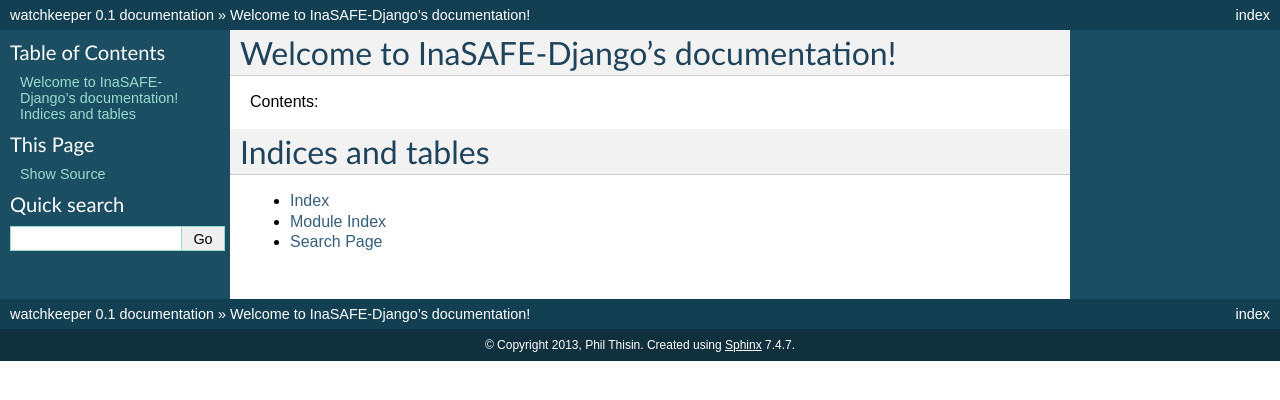
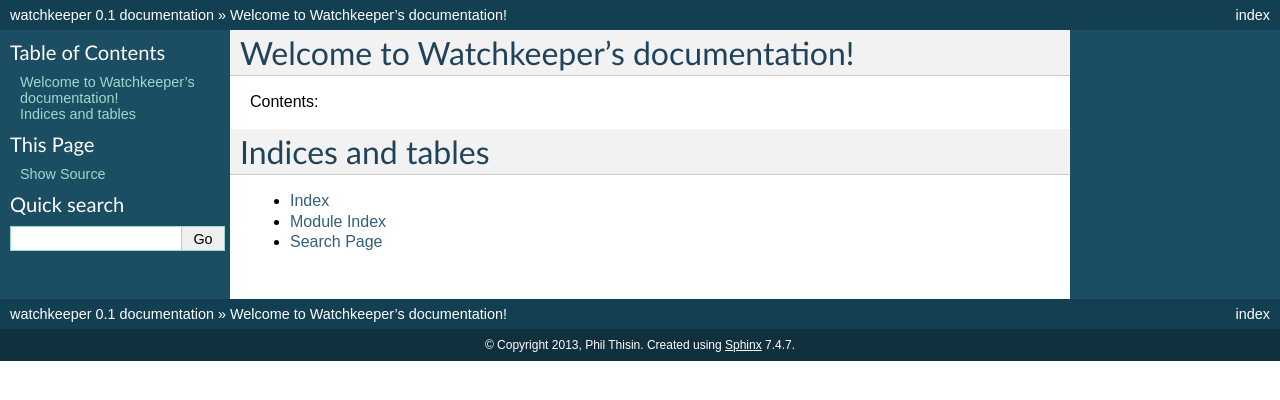
Before and after one commit to kartoza/watchkeeper, a Sphinx documentation site: the page built from docs/source/index.rst, in a window 1280 px wide. Shown: the top 400 px of the page. Built offline with Sphinx 7.4.7, drawn with Linux system fonts in a browser that asks for light colours.

Commit message:
More changes term to watchkeeper.

```diff
--- a/docs/source/index.rst
+++ b/docs/source/index.rst
@@ -1,9 +1,9 @@
-.. flood_mapper documentation master file, created by
+.. watchkeeper documentation master file, created by
    sphinx-quickstart on Thu Jun  6 10:07:13 2013.
    You can adapt this file completely to your liking, but it should at least
    contain the root `toctree` directive.
 
-Welcome to InaSAFE-Django's documentation!
+Welcome to Watchkeeper's documentation!
 ==============================================
 
 Contents:
```
Also changed, not shown: README.md (+1 -1 lines), 1 other file.
